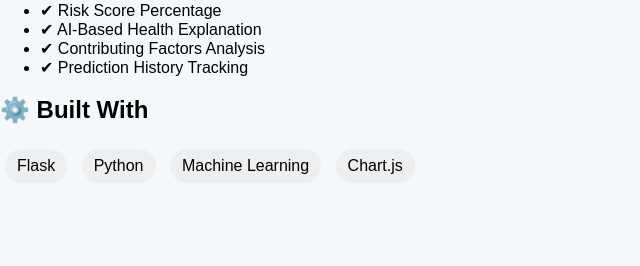
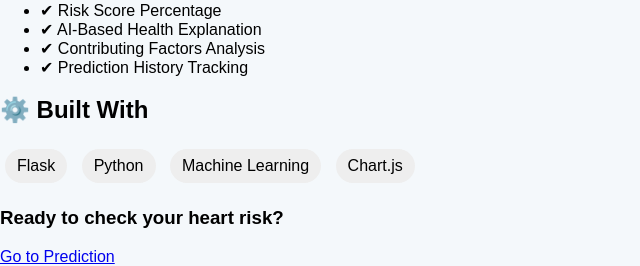
Before and after one commit to dfrancisdev/heart-disease-predictor, a Flask app: page /about in a window 1280 px wide. Shown: the part 677-943 px from the top of the page, without its empty margins (0-640 px from the left). Before the commit the page ends 860 px from the top, so only its background shows below. Run offline with Flask 3, Linux system fonts and the light colour scheme; the visitor is signed in with stand-in values (Sample User, id 1); parts of the project's set-up code (start-up, migrations or seed data) failed here and were passed over.

Commit message:
Add call-to-action section for heart risk prediction

```diff
--- a/templates/about.html
+++ b/templates/about.html
@@ -50,4 +50,9 @@
   <span>Chart.js</span>
 </div>
 
+<div class="cta">
+  <h3>Ready to check your heart risk?</h3>
+  <a href="/" class="btn">Go to Prediction</a>
+</div>
+
 {% endblock %}
```
